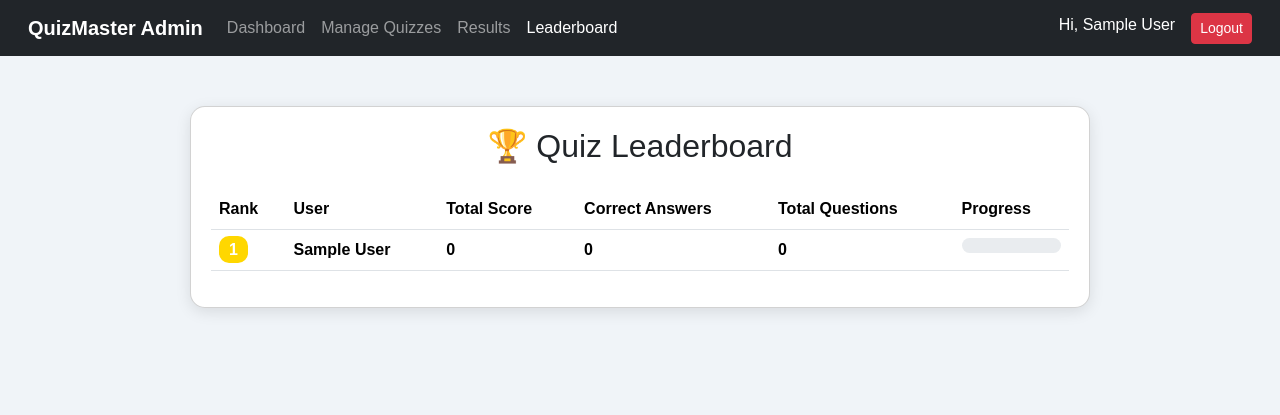
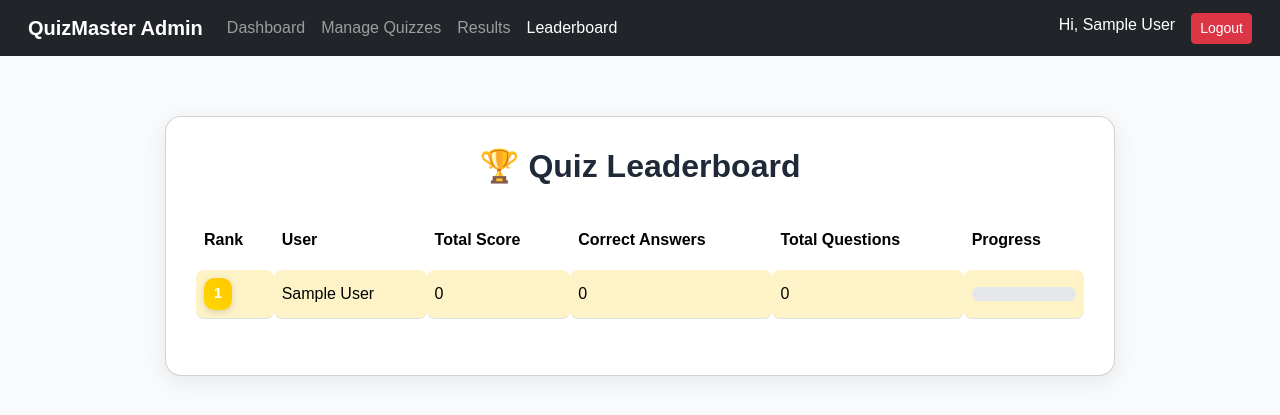
Before and after one commit to Ashu-sCode/miniProject, a PHP site: page /leaderboard.php in a window 1280 px wide. Shown: the top 415 px of the page. Run offline with PHP 8.4, Linux system fonts and the light colour scheme; the visitor is signed in with stand-in values (Sample User, id 1); data that the repository does not hold is empty.

Commit message:
Leaderboard Page Improvment

```diff
--- a/SmartQuiz/leaderboard.php
+++ b/SmartQuiz/leaderboard.php
@@ -26,15 +26,89 @@ $leaderboard = $stmt->fetchAll(PDO::FETCH_ASSOC);
 <title>Leaderboard | Quiz System</title>
 <link href="https://cdn.jsdelivr.net/npm/bootstrap@5.3.3/dist/css/bootstrap.min.css" rel="stylesheet">
 <style>
-        body { font-family: 'Poppins', sans-serif; background: #f0f4f8; }
-        .leaderboard-container { max-width: 900px; margin: 50px auto; }
-        .card { border-radius: 15px; box-shadow: 0 4px 15px rgba(0,0,0,0.1); padding: 20px; }
-        .highlight { background-color: #ffe4b5 !important; font-weight: bold; }
-        .rank-badge { font-size: 1rem; font-weight: bold; padding: 5px 10px; border-radius: 10px; color: #fff; }
-        .first { background: gold; }
-        .second { background: silver; }
-        .third { background: #cd7f32; }
-        .progress { height: 15px; border-radius: 10px; }
+body {
+    font-family: 'Poppins', sans-serif;
+    background: #f8fafc;
+    margin: 0;
+    padding: 0;
+}
+
+.leaderboard-container {
+    max-width: 950px;
+    margin: 60px auto;
+}
+
+.card {
+    border-radius: 16px;
+    background: #fff;
+    box-shadow: 0 5px 25px rgba(0,0,0,0.08);
+    padding: 30px;
+}
+
+h2 {
+    text-align: center;
+    margin-bottom: 25px;
+    font-weight: 600;
+    color: #1f2937;
+}
+
+table {
+    border-collapse: separate;
+    border-spacing: 0 10px;
+}
+
+thead th {
+    background: #1f2937;
+    color: #fff;
+    border: none;
+    padding: 12px 15px;
+    border-radius: 8px;
+}
+
+tbody td {
+    background: #fff;
+    padding: 12px 15px;
+    border-radius: 8px;
+    vertical-align: middle;
+}
+
+tbody tr:hover td {
+    background-color: #e2e8f0;
+    transition: background 0.2s;
+}
+
+.highlight td {
+    background-color: #fef3c7 !important;
+    font-weight: 500;
+}
+
+.rank-badge {
+    display: inline-block;
+    font-size: 0.9rem;
+    font-weight: 600;
+    padding: 5px 10px;
+    border-radius: 10px;
+    color: #fff;
+    text-align: center;
+    min-width: 28px;
+    box-shadow: 0 2px 6px rgba(0,0,0,0.15);
+}
+
+.first { background: linear-gradient(45deg, #FFD700, #FFC700); }
+.second { background: linear-gradient(45deg, #C0C0C0, #A9A9A9); }
+.third { background: linear-gradient(45deg, #CD7F32, #B87333); }
+
+.progress {
+    height: 14px;
+    border-radius: 10px;
+    background: #e5e7eb;
+    overflow: hidden;
+}
+
+.progress-bar {
+    background: linear-gradient(90deg, #3b82f6, #60a5fa);
+    transition: width 0.4s ease-in-out;
+}
 </style>
 </head>
 <body>
@@ -42,12 +116,12 @@ $leaderboard = $stmt->fetchAll(PDO::FETCH_ASSOC);
 
 <div class="leaderboard-container">
     <div class="card">
-        <h2 class="text-center mb-4">🏆 Quiz Leaderboard</h2>
+        <h2>🏆 Quiz Leaderboard</h2>
 
         <?php if (empty($leaderboard)): ?>
             <p class="text-center text-muted mt-4">No results available yet.</p>
         <?php else: ?>
-            <table class="table table-hover">
+            <table class="table">
                 <thead>
                     <tr>
                         <th>Rank</th>
@@ -59,22 +133,18 @@ $leaderboard = $stmt->fetchAll(PDO::FETCH_ASSOC);
                     </tr>
                 </thead>
                 <tbody>
-                    <?php foreach ($leaderboard as $index => $row): ?>
-                        <?php
+                    <?php foreach ($leaderboard as $index => $row):
                         $highlight_class = ($row['user_id'] == $logged_in_user_id) ? 'highlight' : '';
                         $rank_class = '';
                         if ($index == 0) $rank_class = 'first';
                         elseif ($index == 1) $rank_class = 'second';
                         elseif ($index == 2) $rank_class = 'third';
-
                         $progress = ($row['total_questions'] > 0)
                             ? ($row['total_correct'] / $row['total_questions']) * 100
                             : 0;
                     ?>
                     <tr class="<?= $highlight_class ?>">
-                            <td>
-                                <span class="rank-badge <?= $rank_class ?>"><?= $index + 1 ?></span>
-                            </td>
+                        <td><span class="rank-badge <?= $rank_class ?>"><?= $index + 1 ?></span></td>
                         <td><?= htmlspecialchars($row['user_name']) ?></td>
                         <td><?= $row['total_score'] ?? 0 ?></td>
                         <td><?= $row['total_correct'] ?? 0 ?></td>
@@ -91,6 +161,5 @@ $leaderboard = $stmt->fetchAll(PDO::FETCH_ASSOC);
         <?php endif; ?>
     </div>
 </div>
-
 </body>
 </html>
```
Also changed, not shown: SmartQuiz/admin/fetch_results.php (+19 -4 lines). Lines whose indentation alone changed are shown as unchanged.
